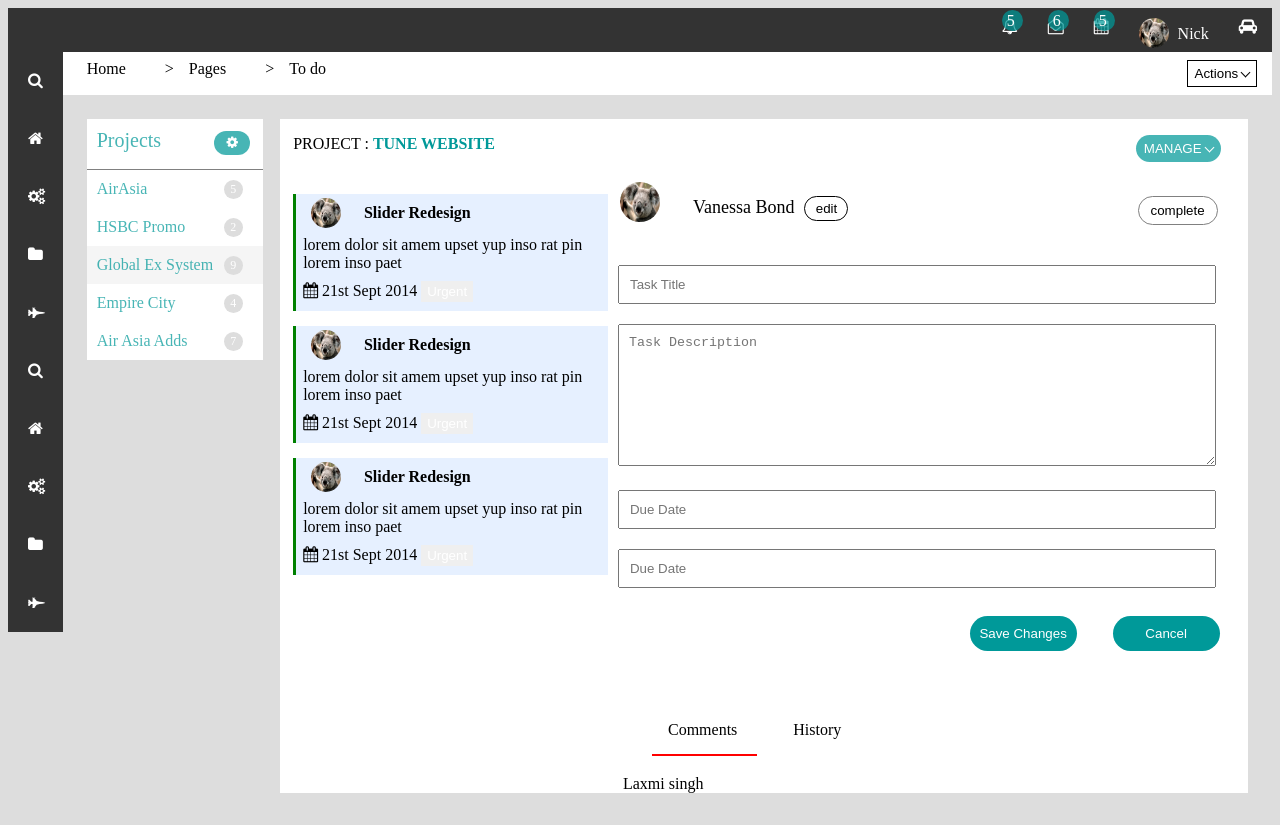
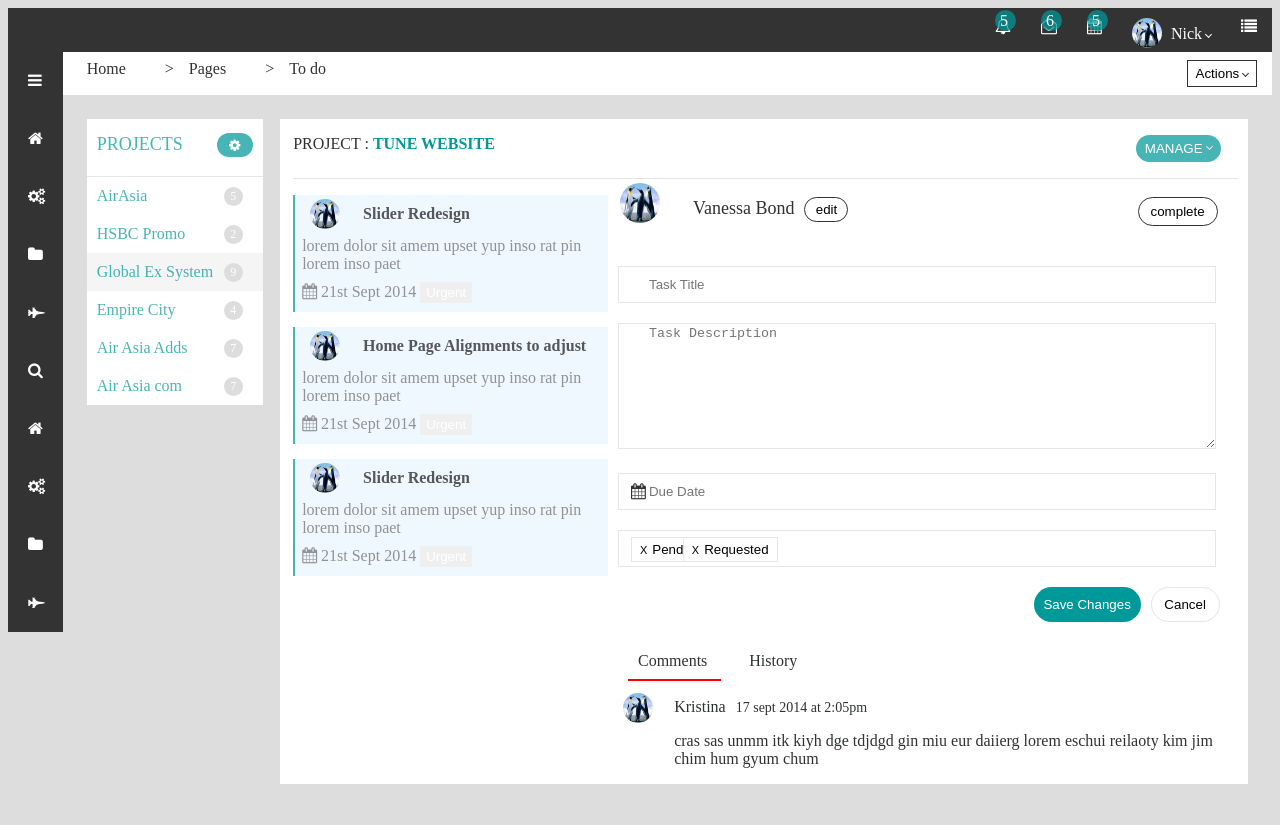
Before and after one commit to gigglegirl/HTML-CSS-Jumpstart, a website: page index.html in a window 1280 px wide. Drawn offline with nearby package versions, Linux system fonts and the light colour scheme; files that its build step writes are made by us from their sources; files whose address does not match are found by name.

Commit message:
commiting code

```diff
--- a/assets/less/main.less
+++ b/assets/less/main.less
@@ -1,6 +1,9 @@
+body{
+  background-color: #ddd;
+  color: #2F3133;
+}
 [class*="col-"]{
     float: left;
-
 }
 
 .col-1 {width: 8.33%;}
@@ -25,6 +28,13 @@
   margin: 0px;
   padding: 0px;
   position: relative;
+
+   .header-profile{
+      width:30px ;
+      height:30px;
+      border-radius:30px ;
+      display: inline-block;
+     }
 
    li{
      color:white;
@@ -51,6 +61,16 @@
         }
         div{
             display: inline-block;
+        }
+         label i{
+           transform: rotate(45deg);
+          -webkit-transform: rotate(45deg);
+          border: solid white;
+          border-width: 0 1px 1px 0;
+          display: inline-block;
+          padding: 2px;
+          margin-bottom: 2px;
+          margin-left: 4px;
         }
      }
 }
@@ -83,7 +103,6 @@
   margin: 0px;
   padding: 0px;
     li {
-          color: black;
           float: left;
           margin-top: 8px;
           margin-bottom: 8px;
@@ -96,14 +115,14 @@
                   padding: 5px;
                   width: 70px;
                   background-color: white;
-                  border: 1px solid black;
+                  border: 1px solid #2F3133;
                     i {
                           transform: rotate(45deg);
                           -webkit-transform: rotate(45deg);
-                          border: solid black;
+                          border: solid #2F3133;
                           border-width: 0 1px 1px 0;
                           display: inline-block;
-                          padding: 3px;
+                          padding: 2px;
                           margin-bottom: 2px;
                           margin-left: 4px;
                         }
@@ -116,7 +135,9 @@
   min-width: 95.66%;
 
 }
-
+.details-data{
+   margin:24px;
+}
 .projects{
   list-style-type: none;
   background-color: white;
@@ -135,15 +156,16 @@
 
     }
     li.projects-header{
-            color: rgba(0, 153, 153, 0.72);
-            padding-bottom: 14px;
-            font-size: 20px;
-            border-bottom: 1px solid grey;
+            color: rgba(0,153,153,0.72);
+            padding-bottom: 19px;
+            font-size: 18px;
+            border-bottom: 1px solid #e6e6e6;
+            padding-top: 14px;
             button{
                     color: white;
                     background-color: rgba(0, 153, 153, 0.72);
                     border-radius: 26px;
-                    margin-left: 53px;
+                    margin-left: 34px;
                     border: 0px;
                     width: 36px;
                     height: 24px;
@@ -179,19 +201,22 @@
   margin-left: 0px;
   padding-left: 13px;
   padding-right: 10px;
+   .project-name{
+       border-top: 1px solid #e6e6e6;
+   }
 }
 .slider-details{
   list-style-type: none;
   padding: 0px;
   li{
-      border-left: 3px solid green;
+      border-left: 2px solid rgba(0,153,153,0.72);
 
     }
 
 }
 
 .slider-items-details{
-    background-color: #e6f0ff;
+    background-color: #F0F8FF;
     margin-bottom: 15px;
     padding-left: 7px;
      .image-detail{
@@ -202,12 +227,15 @@
         }
         p.redesign{
             margin: 10px;
+            color: rgba(0, 0, 0, 0.65);
           }
       .text-description{
             margin: 0px;
+            color: rgba(47, 49, 51, 0.51);
           }
       .date-details{
           margin: 9px 0px;
+          color: rgba(47, 49, 51, 0.51);
         }
 }
 
@@ -215,6 +243,12 @@
   list-style-type: none;
   padding: 0px;
   overflow: hidden;
+  li:first-child{
+    float:left;
+  }
+  li:last-child{
+   float:right;
+  }
   li strong{
           color: #009999;
         }
@@ -232,11 +266,11 @@
    li i.arrow-down{
           transform: rotate(45deg);
           -webkit-transform: rotate(45deg);
-          border: solid white;
+          border: solid #e6e6e6;
           border-width: 0 1px 1px 0;
           display: inline-block;
-          padding: 3px;
-          margin-bottom: 2px;
+          padding: 2px;
+          margin-bottom: 4px;
           margin-left: 4px;
 
         }
@@ -246,21 +280,23 @@
   list-style-type: none;
   padding: 0px;
   overflow: hidden;
+  margin-bottom:0px;
    li input[type=text]{
             width: 95%;
             margin: 10px;
-            padding: 10px;
+            padding:10px 30px;
+            border: 1px solid #e6e6e6;
 
           }
      li textarea{
           width: 95%;
           margin: 10px;
-          padding: 10px;
-
+          padding-left:30px;
+          border: 1px solid #e6e6e6;
         }
-     li input[type=button]{
+     li .save-data{
           float: right;
-          margin: 18px;
+          margin: 10px;
           color: white;
           background-color: #009999;
           border: 0px;
@@ -269,16 +305,63 @@
           width: 107px;
 
         }
+      li .cancel{
+              float: right;
+                margin-top:10px;
+                margin-right:18px;
+                margin-left: 0px;
+                margin-right: 18px;
+                background-color: white;
+                border: 1px solid #e6e6e6;
+                border-radius: 42px;
+                height: 35px;
+                width: 69px;
+
+        }
+      li span.cal-span{
+              float: left;
+              margin-left: 23px;
+              margin-top: -37px;
+              position: relative;
+              z-index: 2;
+
+        }
+      li span button.status-pending{
+          float: left;
+          margin-left: 23px;
+          margin-top: -40px;
+          position: relative;
+          z-index: 2;
+          padding: 4px 8px;
+          background-color: white;
+          border: 1px solid #e6e6e6;
+
+      }
+      li span button:before{
+          content:'\0058';
+          padding-right:5px;
+          font-size:11px;
+
+      }
+      li span button.status-request{
+          float: right;
+          margin-top: -40px;
+          position: relative;
+          z-index: 2;
+          padding: 4px 8px;
+          margin-right: 460px;
+          background-color: white;
+          border: 1px solid #e6e6e6;
+
+      }
 
 }
 .comments{
-  padding: 16px;
   margin: 20px;
 }
 
 .comment-details{
-  padding: 16px;
-    margin: 8px;
+    padding: 10px;
     border-bottom: 2px solid red;
 }
 .history{
@@ -286,6 +369,24 @@
 }
 .detail-text{
   padding-left: 15px;
+   .detail-text-profile-pic{
+        height: 30px;
+        width: 30px;
+        border-radius: 30px;
+        margin-top: 3px;
+        margin-right: 0px;
+
+   }
+    .detail-user-login{
+          margin-top: 8px;
+           span{
+            font-size:14px;
+            padding:10px;
+           }
+    }
+    .p{
+          margin-top: 0px;
+    }
 }
 .detail-button{
   border: 0px;
@@ -308,14 +409,14 @@
     float: right;
     padding: 6px 12px;
     background-color: white;
-    border: 1px solid grey;
+    border: 1px solid #2F3133;
     border-radius: 20px;
 }
 .edit-button{
     margin: 0px 10px;
     padding: 4px;
     background-color: white;
-    border: 1px solid black;
+    border: 1px solid #2F3133;
     border-radius: 13px;
     width: 44px;
 }
--- a/index.html
+++ b/index.html
@@ -10,13 +10,13 @@
 
 
 </head>
-<body style="background-color: #ddd">
+<body>
   <div>
       <ul class="header">
-         <li><a><i class="fa fa-car"></i></a></li>
+         <li><a><i class="fa fa-list"></i></a></li>
          <li>
-           <div><img src="./images/koala.jpg" alt="Avatar" style="width:30px ; height:30px;border-radius:30px ;display: inline-block;"></div>
-           <label>Nick</label>
+           <div><img src="./images/Penguins.jpg" class="header-profile"></div>
+           <label>Nick<i class ="arrow-down"></i></label>
          </li>
          <li><a><span>5</span><i class="fa fa-calendar" aria-hidden="true"></i></a></li>
          <li><a><span>6</span><i class="fa fa-envelope-open-o" aria-hidden="true"></i></a></li>
@@ -27,7 +27,7 @@
   <div class="row">
    <div class="col-1 sidebar-details">
       <ul class="sidebar">
-         <li><a><i class="fa fa-search" aria-hidden="true"></i></a></li>
+         <li><a><i class="fa fa-bars" aria-hidden="true"></i></a></li>
          <li><a><i class="fa fa-home" aria-hidden="true"></i></a></li>
          <li><a><i class="fa fa-cogs" aria-hidden="true"></i></a></li>
          <li><a><i class="fa fa-folder" aria-hidden="true"></i></a></li>
@@ -48,31 +48,32 @@
          <span><li class="menu-action-button"><button>Actions<i class="arrow-down"></i></button></li></span>
        </ul>
 
-       <div style="margin: 24px;">
+       <div class="details-data">
            <div class="row">
                    <div class="col-2">
                       <ul class="projects">
-                           <li class="projects-header"><a>Projects</a><button><i class="fa fa-cog" aria-hidden="true"></i></button></li>
+                           <li class="projects-header"><a>PROJECTS</a><button><i class="fa fa-cog" aria-hidden="true"></i></button></li>
                            <li ><a >AirAsia</a><span>5</span></li>
                            <li><a >HSBC Promo</a><span>2</span></li>
                            <li class="active"><a >Global Ex System</a><span>9</span></li>
                            <li><a >Empire City</a><span>4</span></li>
                            <li><a >Air Asia Adds</a><span>7</span></li>
+                           <li><a >Air Asia com</a><span>7</span></li>
                       </ul>
                   </div>
                   <div class="col-10 content" >
                           <ul class="tune-website">
-                               <li style="float: left">PROJECT : <strong>TUNE WEBSITE</strong></li>
+                               <li>PROJECT : <strong>TUNE WEBSITE</strong></li>
                                <li style="float: right"><button>MANAGE<i class="arrow-down"></i></button></li>
                           </ul>
-                          <div class="row">
+                          <div class="row project-name">
                               <div class="col-4">
                                   <ul class="slider-details">
                                      <li>
                                         <div class="card slider-items-details">
                                             <div class="row">
                                                <div class="col-2">
-                                                  <img src="./images/koala.jpg" alt="Avatar" class="image-detail">
+                                                  <img src="./images/Penguins.jpg" alt="Avatar" class="image-detail">
                                                </div>
                                                <div class="col-10">
                                                   <p class="redesign"><strong>Slider Redesign</strong></p>
@@ -96,10 +97,10 @@
                                         <div class="card slider-items-details">
                                             <div class="row">
                                                <div class="col-2">
-                                                  <img src="./images/koala.jpg" alt="Avatar" class="image-detail">
+                                                  <img src="./images/Penguins.jpg" alt="Avatar" class="image-detail">
                                                </div>
                                                <div class="col-10">
-                                                  <p class="redesign"><strong>Slider Redesign</strong></p>
+                                                  <p class="redesign"><strong>Home Page Alignments to adjust</strong></p>
                                                </div>
                                             </div>
 
@@ -120,7 +121,7 @@
                                         <div class="card slider-items-details">
                                             <div class="row">
                                                <div class="col-2">
-                                                  <img src="./images/koala.jpg" alt="Avatar" class="image-detail">
+                                                  <img src="./images/Penguins.jpg" alt="Avatar" class="image-detail">
                                                </div>
                                                <div class="col-10">
                                                   <p class="redesign"><strong>Slider Redesign</strong></p>
@@ -145,7 +146,7 @@
                             <div class="col-8">
                                <div class="row">
                                  <div class="col-2 profile-widget">
-                                    <img src="./images/koala.jpg" alt="Avatar">
+                                    <img src="./images/Penguins.jpg" alt="Avatar">
                                  </div>
                                  <div class="col-10 user-name">
                                     <p>
@@ -156,32 +157,30 @@
                                <div class="row">
                                  <div class="col-12">
                                    <ul class="user-details">
-                                   <li><input type="text" placeholder="Task Title"> </input></li>
-                                   <li><textarea rows="8" cols="50" placeholder="Task Description"></textarea></li>
-                                   <li><input type="text" placeholder="Due Date"></input></li>
-                                   <li><input type="text" placeholder="Due Date"></input></li>
-                                   <li><input type="button" value="Cancel"></input></li>
-                                   <li><input type="button" value="Save Changes"></input></li>
-                                </ul>
+                                       <li><input type="text" placeholder="Task Title"></li>
+                                       <li><textarea rows="8" cols="50" placeholder="Task Description"></textarea></li>
+                                       <li><input type="text" placeholder="Due Date"><span class="fa fa-calendar cal-span" aria-hidden="true"></span></li>
+                                       <li><input type="text"><span><button class="status-pending">Pending</button><button class="status-request">Requested</button></span></li>
+                                       <li><input type="button" class="cancel" value="Cancel"></li>
+                                       <li><input type="button" class="save-data" value="Save Changes"></li>
+                                   </ul>
                                  </div>
-
                                </div>
-                                <!-- <ul class="user-details">
-                                   <li><img src="./images/koala.jpg" alt="Avatar" style="width:40px ;height: 40px; border-radius:40px ; margin:10px;"><span>vanessa Bond</span>
-                                   <input type="button"  value="edit" style="background-color: white"></li>
-                                   <li><input type="text" placeholder="Task Title"> </input></li>
-                                   <li><textarea rows="8" cols="50" placeholder="Task Description"></textarea></li>
-                                   <li><input type="text" placeholder="Due Date"></input></li>
-                                   <li><input type="text" placeholder="Due Date"></input></li>
-                                   <li><input type="button" value="Cancel"></input></li>
-                                   <li><input type="button" value="Save Changes"></input></li>
-                                </ul> -->
                                   <div class="comments">
-                                   <a class="comment-details">Comments </a>
-                                   <a class="history">History </a>
+                                       <a class="comment-details">Comments </a>
+                                       <a class="history">History </a>
                                   </div>
                                   <div class="detail-text">
-                                   Laxmi singh
+                                       <div class="row">
+                                          <div class="col-1">
+                                            <img src="./images/Penguins.jpg" class="detail-text-profile-pic">
+                                          </div>
+                                          <div class="col-11">
+                                            <p class="detail-user-login">Kristina<span>17 sept 2014 at 2:05pm</span></p>
+                                            <p>cras sas unmm itk kiyh dge tdjdgd gin miu eur daiierg lorem eschui reilaoty kim jim chim hum gyum chum </p>
+
+                                          </div>
+                                       </div>
                                   </div>
                             </div>
                           </div>
```
Also changed, not shown: assets/css/main.css, images/Penguins.jpg (added), images/Tulips.jpg (added).
